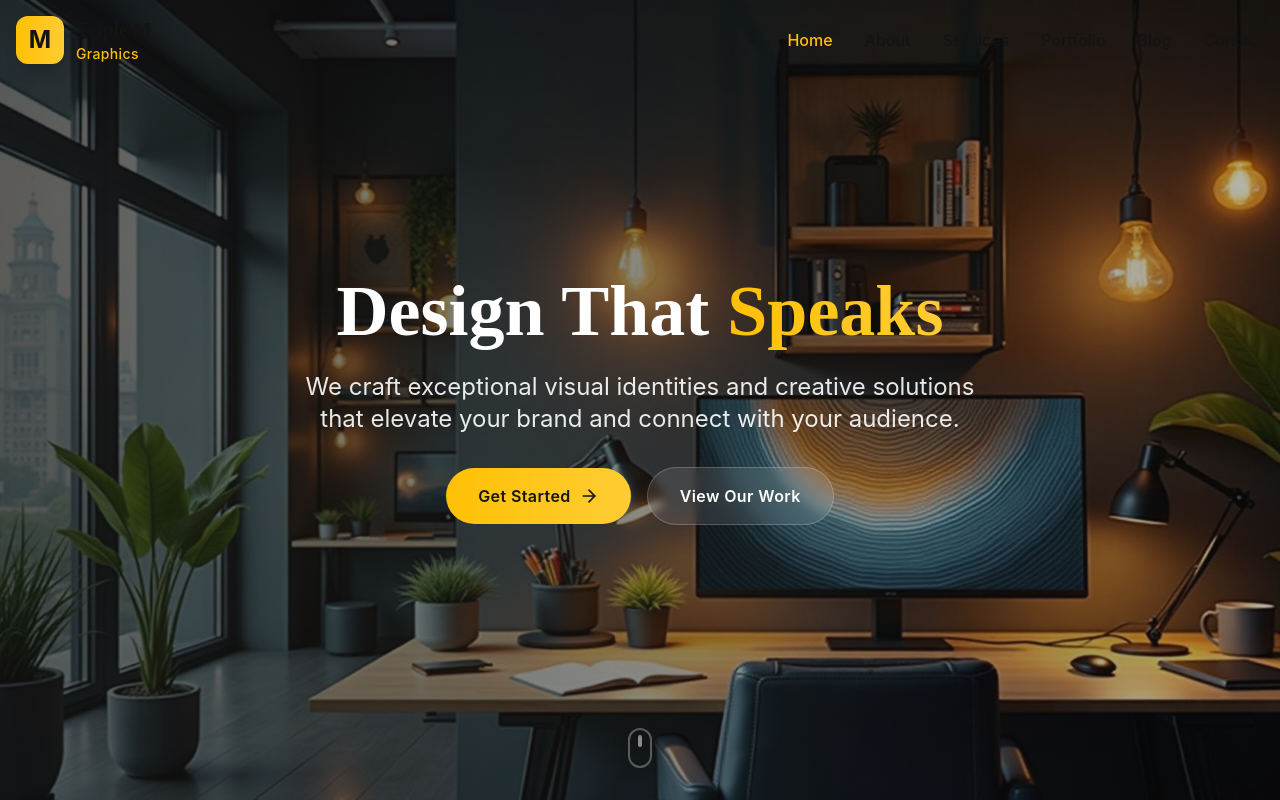
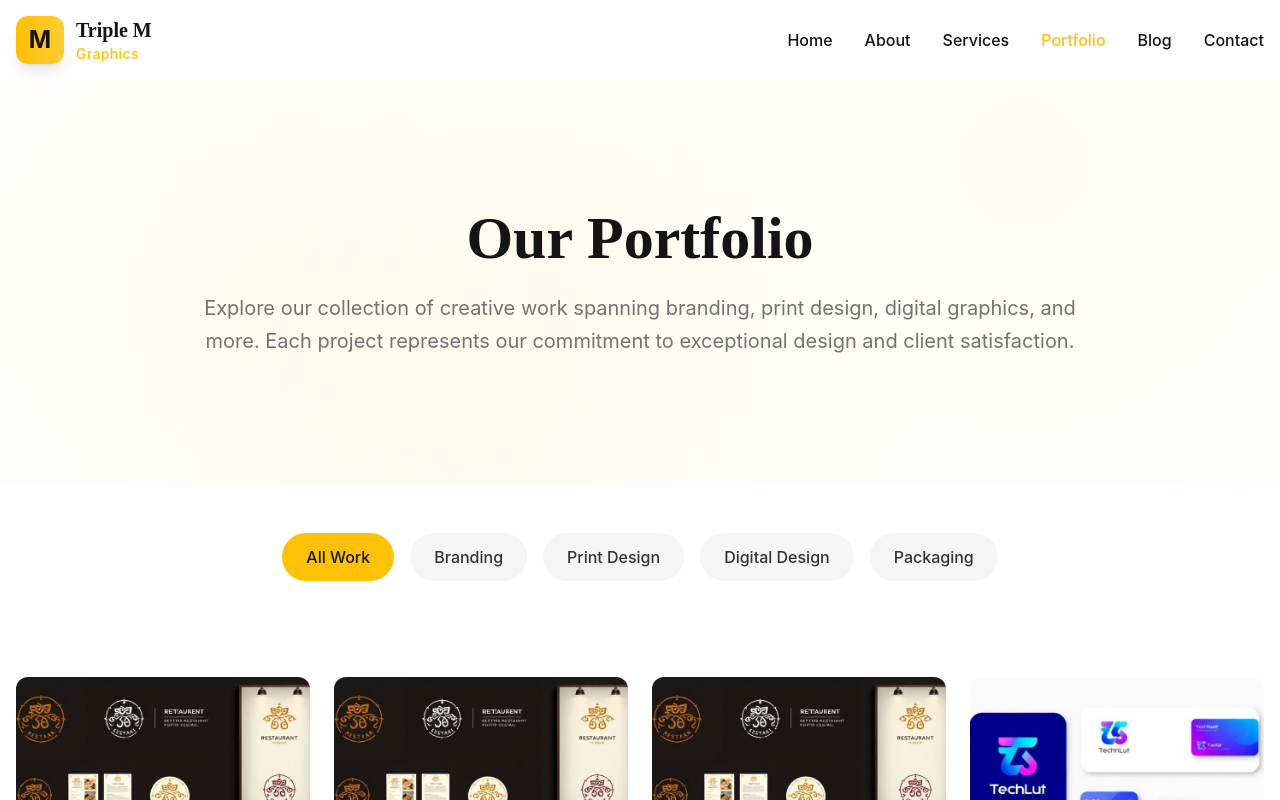
Before and after one commit to Triplemgraphics/triple-m-design-studio, a React (Vite) app: page /portfolio in a window 1280 px wide. Shown: the top 800 px of the page. Built offline with nearby package versions, Linux system fonts and the light colour scheme.

Commit message:
Fix preview and guide blog posting

```diff
--- a/src/App.tsx
+++ b/src/App.tsx
@@ -3,8 +3,14 @@ import { Toaster } from "@/components/ui/toaster";
 import { Toaster as Sonner } from "@/components/ui/sonner";
 import { TooltipProvider } from "@/components/ui/tooltip";
 import { QueryClient, QueryClientProvider } from "@tanstack/react-query";
+import { BrowserRouter as Router, Routes, Route } from 'react-router-dom';
 import Layout from "./components/Layout";
 import Index from "./pages/Index";
+import About from "./pages/About";
+import Services from "./pages/Services";
+import Portfolio from "./pages/Portfolio";
+import Blog from "./pages/Blog";
+import Contact from "./pages/Contact";
 
 const queryClient = new QueryClient();
 
@@ -13,9 +19,18 @@ const App = () => (
     <TooltipProvider>
       <Toaster />
       <Sonner />
-      <Layout>
-        <Index />
-      </Layout>
+      <Router>
+        <Layout>
+          <Routes>
+            <Route path="/" element={<Index />} />
+            <Route path="/about" element={<About />} />
+            <Route path="/services" element={<Services />} />
+            <Route path="/portfolio" element={<Portfolio />} />
+            <Route path="/blog" element={<Blog />} />
+            <Route path="/contact" element={<Contact />} />
+          </Routes>
+        </Layout>
+      </Router>
     </TooltipProvider>
   </QueryClientProvider>
 );
--- a/src/components/Navigation.tsx
+++ b/src/components/Navigation.tsx
@@ -1,29 +1,15 @@
 import React, { useState, useEffect } from 'react';
 import { Menu, X } from 'lucide-react';
+import { Link, useLocation } from 'react-router-dom';
 
 const Navigation = () => {
   const [isScrolled, setIsScrolled] = useState(false);
   const [isMobileMenuOpen, setIsMobileMenuOpen] = useState(false);
-  const [activeSection, setActiveSection] = useState('home');
+  const location = useLocation();
 
   useEffect(() => {
     const handleScroll = () => {
       setIsScrolled(window.scrollY > 50);
-
-      // Update active section based on scroll position
-      const sections = ['home', 'about', 'services', 'portfolio', 'blog', 'contact'];
-      const current = sections.find(section => {
-        const element = document.getElementById(section);
-        if (element) {
-          const rect = element.getBoundingClientRect();
-          return rect.top <= 100 && rect.bottom >= 100;
-        }
-        return false;
-      });
-
-      if (current) {
-        setActiveSection(current);
-      }
     };
 
     window.addEventListener('scroll', handleScroll);
@@ -31,25 +17,13 @@ const Navigation = () => {
   }, []);
 
   const navItems = [
-    { section: 'home', label: 'Home' },
-    { section: 'about', label: 'About' },
-    { section: 'services', label: 'Services' },
-    { section: 'portfolio', label: 'Portfolio' },
-    { section: 'blog', label: 'Blog' },
-    { section: 'contact', label: 'Contact' },
+    { path: '/', label: 'Home' },
+    { path: '/about', label: 'About' },
+    { path: '/services', label: 'Services' },
+    { path: '/portfolio', label: 'Portfolio' },
+    { path: '/blog', label: 'Blog' },
+    { path: '/contact', label: 'Contact' },
   ];
-
-  const scrollToSection = (sectionId: string) => {
-    const element = document.getElementById(sectionId);
-    if (element) {
-      const offsetTop = element.offsetTop - 80; // Account for fixed navbar
-      window.scrollTo({
-        top: offsetTop,
-        behavior: 'smooth'
-      });
-    }
-    setIsMobileMenuOpen(false);
-  };
 
   return (
     <nav
@@ -62,7 +36,7 @@ const Navigation = () => {
       <div className="container mx-auto px-4">
         <div className="flex items-center justify-between h-20">
           {/* Logo */}
-          <button onClick={() => scrollToSection('home')} className="flex items-center space-x-3 hover:opacity-80 transition-opacity">
+          <Link to="/" className="flex items-center space-x-3 hover:opacity-80 transition-opacity">
             <div className="w-12 h-12 bg-gradient-to-r from-primary to-primary-glow rounded-lg flex items-center justify-center shadow-lg">
               <span className="text-primary-foreground font-bold text-2xl">M</span>
             </div>
@@ -70,20 +44,20 @@ const Navigation = () => {
               <div className="font-playfair font-bold text-xl text-foreground">Triple M</div>
               <div className="text-sm font-medium text-primary tracking-wide">Graphics</div>
             </div>
-          </button>
+          </Link>
 
           {/* Desktop Navigation */}
           <div className="hidden lg:flex items-center space-x-8">
             {navItems.map((item) => (
-              <button
-                key={item.section}
-                onClick={() => scrollToSection(item.section)}
+              <Link
+                key={item.path}
+                to={item.path}
                 className={`nav-link ${
-                  activeSection === item.section ? 'text-primary' : 'text-foreground'
+                  location.pathname === item.path ? 'text-primary' : 'text-foreground'
                 }`}
               >
                 {item.label}
-              </button>
+              </Link>
             ))}
           </div>
 
@@ -101,15 +75,16 @@ const Navigation = () => {
           <div className="lg:hidden absolute top-full left-0 right-0 bg-background/95 backdrop-blur-md border-t border-border shadow-lg">
             <div className="py-4">
               {navItems.map((item) => (
-                <button
-                  key={item.section}
-                  onClick={() => scrollToSection(item.section)}
+                <Link
+                  key={item.path}
+                  to={item.path}
+                  onClick={() => setIsMobileMenuOpen(false)}
                   className={`block w-full text-left px-4 py-3 transition-colors hover:bg-secondary ${
-                    activeSection === item.section ? 'text-primary bg-secondary' : 'text-foreground'
+                    location.pathname === item.path ? 'text-primary bg-secondary' : 'text-foreground'
                   }`}
                 >
                   {item.label}
-                </button>
+                </Link>
               ))}
             </div>
           </div>
```
